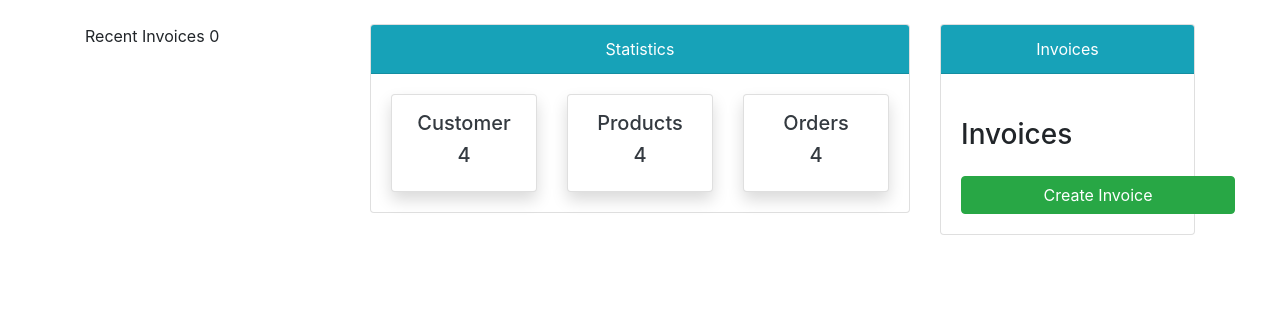
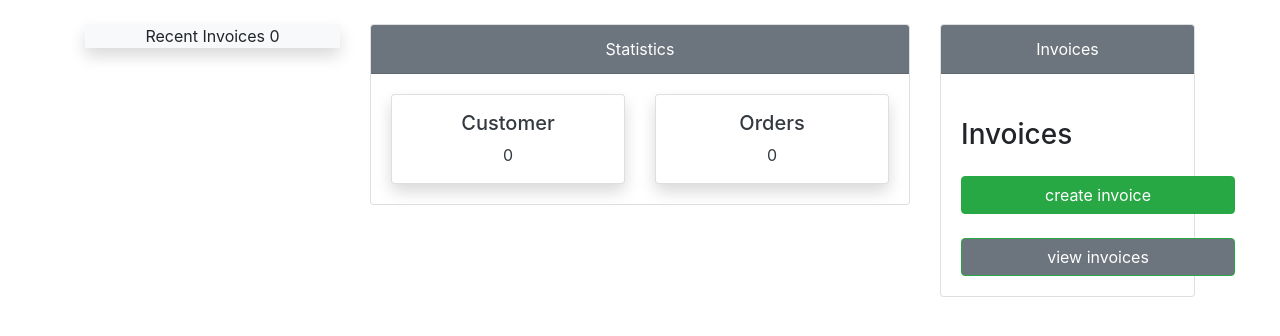
Before and after one commit to Deniskinyua/customer-management-system-django, a Django app: page /dashboard in a window 1280 px wide. Shown: the part 56-392 px from the top of the page. Run offline with Django 5.2, Linux system fonts and the light colour scheme; data that the repository does not hold is empty; some libraries are stand-ins or nearby versions.

Commit message:
customer management system advanced

```diff
--- a/docker-compose.yml
+++ b/docker-compose.yml
@@ -23,8 +23,5 @@ services:
       - POSTGRES_DB=${DB_NAME}
       - POSTGRES_USER={DB_USER}
       - POSTGRES_PASSWORD={DB_PASSWORD}
-    # ports:
-    #   - 5433:5433
-
 volumes:
   postgres:
--- a/templates/dashboard/invoice.html
+++ b/templates/dashboard/invoice.html
@@ -1,5 +1,6 @@
 {% load static %}
 {% load crispy_forms_tags %}
+{%include 'partials/nav.html'%}
 <html>
     <head>
         <link rel="stylesheet" type="text/css" href="https://stackpath.bootstrapcdn.com/bootstrap/4.5.2/css/bootstrap.min.css">
--- a/templates/dashboard/invoice_view.html
+++ b/templates/dashboard/invoice_view.html
@@ -1,12 +1,14 @@
 {% load static %}
 {% load crispy_forms_tags %}
+{%include 'partials/nav.html'%}
+
 <html>
     <head>
         <link rel="stylesheet" type="text/css" href="https://stackpath.bootstrapcdn.com/bootstrap/4.5.2/css/bootstrap.min.css">
         <link href="{%static 'css/stylesheet.css' %}" rel="stylesheet">
         <title><h5>Invoices List</h5></title>
     </head>
-    <body class="body p-4">
+    <body>
         <div class="container border rounded border-primary">
             <div class="col-md-4 offset-md-6 p-2">
                 {{title}}
--- a/templates/partials/nav.html
+++ b/templates/partials/nav.html
@@ -5,7 +5,7 @@
 
      {% if user.is_authenticated %}
     <!--Display dashboardd, logout and Admin Profile-->
-    <a class="navbar-brand text-white" href="{%url 'dashboard-index'%}">Customer Management</a>
+    <a class="navbar-brand text-white" href="{%url 'dashboard-index'%}">Customer Management System</a>
     <button
       class="navbar-toggler"
       type="button"
@@ -27,7 +27,7 @@
     <!-- Admin-->
     <ul class="navbar-nav ml-auto">
       <li class="nav-item active">
-        <a class="nav-link text-white" href="">Admin Profile<span class="sr-only">(current)</span></a>
+        <a class="nav-link text-white" href="">Admin <span class="sr-only">(current)</span></a>
       </li>
 
       <!-- Logout-->
--- a/templates/partials/topnavigation.html
+++ b/templates/partials/topnavigation.html
@@ -11,18 +11,29 @@
         <div class="container">
             <div class="row justify-content-evenly mt-4">
                 <!--#1 Recent Invoices-->
+
                         <div class="col-md-3">
                             <div class="recent">
+                                <div class="bg-light shadow text-center">
                                     <span class=""> Recent Invoices</span>
                                     <span class=""> {{total_invoices}}</span>
+                                </div>
                                 <br>
                                 <br>
                                 {% for instance in queryset %}
-                            <div class="card">
-                                <div class="">{{instance.customer_name}}</div>
-                                <div class="">{{instance.invoice_date}}</div>
+                                <!-- Recursive card-->
+                                    <div class="bg-light my-card shadow text-center p-2" >
+                                        <div class="col-md-3 d-inline-flex p-2 ">
+                                            {{instance.customer_name}}
+                                        </div>
+                                        <div class=" col-md-3d-inline-flex p-2 ">
+                                            {{instance.invoice_date}}
+                                        </div>
 
-                            <div class=" ">${{instance.total}}</div>
+                                        <div class="col-md-3 d-inline-flex p-2 ">
+                                            ${{instance.total}}
+                                        </div>
+
                                     </div>
                                     <br>
                                 {% endfor %}
@@ -34,35 +45,26 @@
                 <!--#2 Statistics Card-->
                 <div class="col-md-6">
                     <div class="card">
-                        <div class="card-header bg-info text-white text-center">
+                        <div class="card-header bg-secondary text-white text-center">
                             Statistics
                         </div>
                         <!--card body-->
                         <div class="card-body">
                             <div class="row">
-                                <div class="col-md-4">
+                                <div class="col-md-6">
                                     <a class="text-decoration-none text-dark" href="{% url 'dashboard-customer'%}">
                                         <div class="card my-card shadow text-center p-3">
                                             <h5>Customer <i class="fas fa-users"></i></h5>
-                                            <h5>4</h5>
+                                            <span class=""> {{total_invoices}}</span>
                                         </div>
                                     </a>
                                 </div>
-                                <!--products-->
-                                <div class="col-md-4">
-                                    <a class="text-decoration-none text-dark" href="{% url 'dashboard-product'%}">
-                                        <div class="card my-card shadow text-center p-3">
-                                            <h5>Products <i class="fas fa-box"></i></h5>
-                                            <h5>4</h5>
-                                        </div>
-                                    </a>
-                                </div>
-                                <!--Orders-->
-                                <div class="col-md-4">
+                                <!--Orders here-->
+                                <div class="col-md-6">
                                     <a class="text-decoration-none text-dark" href="{% url 'dashboard-orders'%}">
                                         <div class="card my-card shadow text-center p-3">
                                             <h5>Orders <i class="fas fa-shipping-fast"></i></h5>
-                                            <h5>4</h5>
+                                            <span class=""> {{total_invoices}}</span>
                                         </div>
                                     </a>
                                 </div>
@@ -76,13 +78,18 @@
                 <!-- #3 Forms Here-->
                 <div class="col-md-3">
                     <div class="card">
-                        <div class="card-header bg-info text-white text-center">
+                        <div class="card-header bg-secondary text-white text-center">
                             Invoices
                         </div>
                         <div class="card-body">
                                 <h3 class="my-4">Invoices</h3>
                                 <a class="create-invoice text-decoration-none" href="{% url 'invoice'%}">
-                                    <input class="btn btn-success " type="" value="Create Invoice">
+                                    <input class="btn btn-success " type="" value="create invoice">
+                                </a>
+                                <br>
+                                <br>
+                                <a class="create-invoice text-decoration-none" href="{% url 'invoice_view'%}">
+                                    <input class="btn btn-success bg-secondary" type="" value="view invoices">
                                 </a>
                         </div>
                     </div>
```
Also changed, not shown: CustomerManagementSystem/settings.py (+4 -3 lines), templates/user/login.html (+28 -12 lines), images/app.png. Lines whose indentation alone changed are shown as unchanged.
